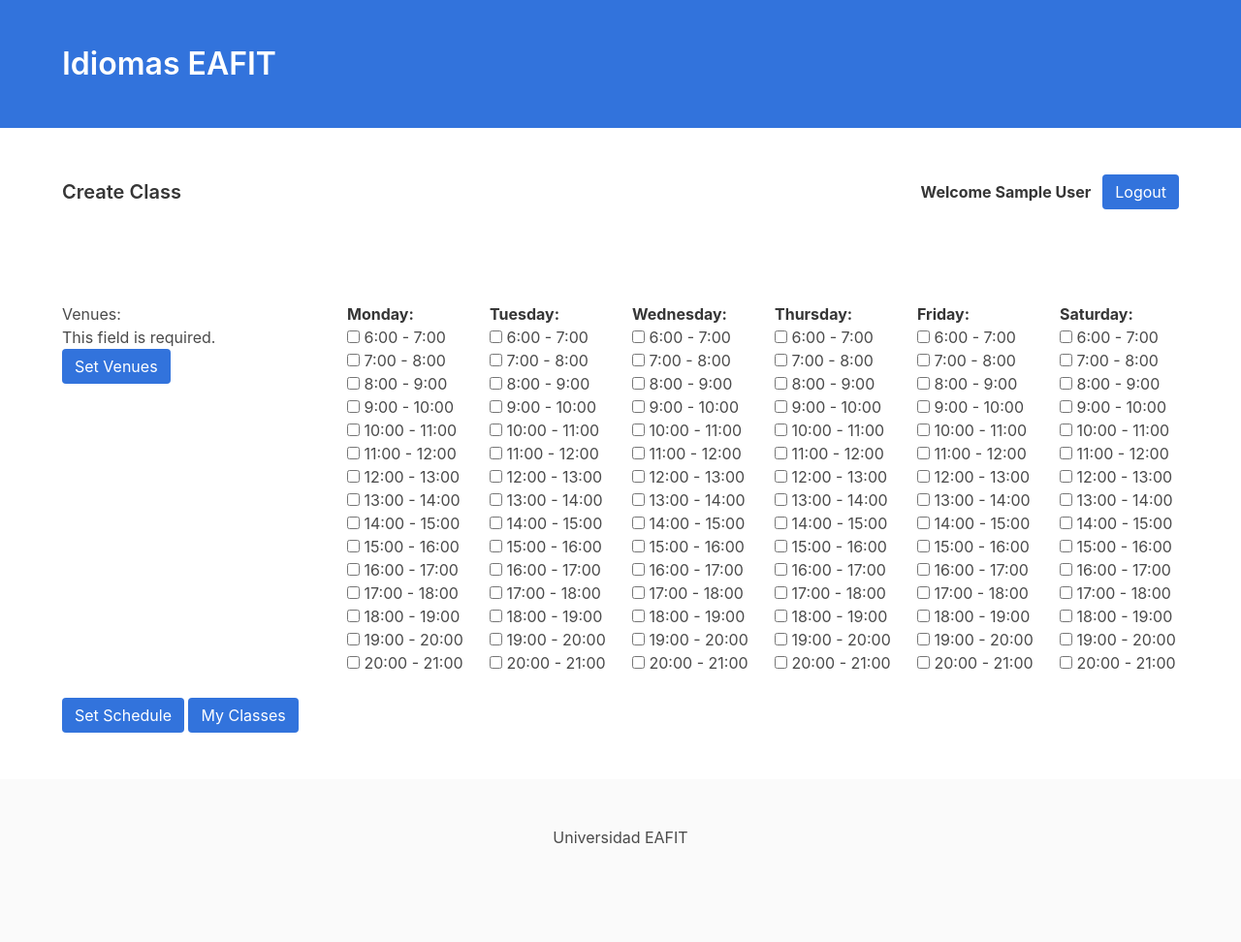
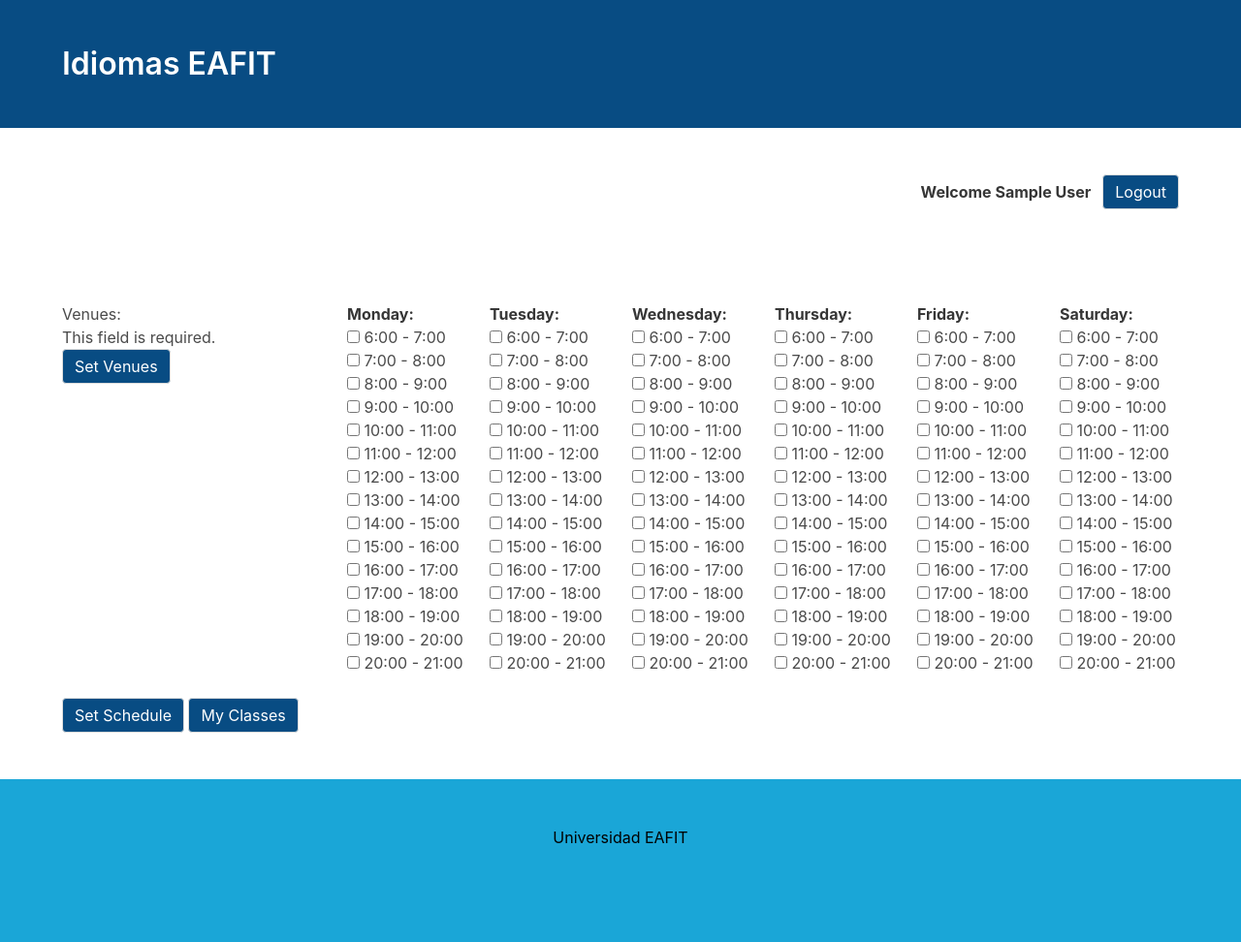
Before and after one commit to cgavir29/viper, a Django app: page /teacher/ in a window 1280 px wide. Shown: the whole page at 97% size. Run offline with Django 3.2, Linux system fonts and the light colour scheme; the visitor is signed in with stand-in values (Sample User, id 1); data that the repository does not hold is empty.

Commit message:
Mejoras al diseno de la pagina e identidad de marca

```diff
--- /dev/null
+++ b/python/viperEAFIT/static/css/base.css
@@ -0,0 +1,25 @@
+section.eafit {
+    background-color:  rgb(8, 76, 131);
+}
+
+h1.eafit {
+    color: white;
+}
+
+button.eafit {
+    background-color: rgb(8, 76, 131);
+    color: white;
+}
+
+a.button.eafit {
+    background-color: rgb(8, 76, 131);
+    color: white;
+}
+
+footer.eafit {
+    background-color: rgb(26, 166, 215)
+}
+
+footer p {
+    color: black;
+}
--- a/python/viperEAFIT/templates/academics/class_form.html
+++ b/python/viperEAFIT/templates/academics/class_form.html
@@ -13,7 +13,7 @@
                 {% csrf_token %}
                 {{ form | bulma }}
                 <div class="field">
-                    <button type="submit" class="button is-link">Create</button>
+                    <button type="submit" class="button eafit">Create</button>
                     <a href="{% url 'accounts:coordinator' %}" class="button">Cancel</a>
                 </div>
             </form>
--- a/python/viperEAFIT/templates/accounts/coordinator.html
+++ b/python/viperEAFIT/templates/accounts/coordinator.html
@@ -2,7 +2,7 @@
 
 {% block content %}
 <div class="container">
-    <a href="{% url 'academics:create_class' %}" class="button is-link">Crear Clase</a>
+    <a href="{% url 'academics:create_class' %}" class="button eafit">Crear Clase</a>
 </div>
 
 {% endblock %}
--- a/python/viperEAFIT/templates/accounts/login.html
+++ b/python/viperEAFIT/templates/accounts/login.html
@@ -10,7 +10,7 @@
                 {% csrf_token %}
                 {{ form | bulma }}
                 <div class="field">
-                    <button type="submit" class="button is-link is-large is-fullwidth">Login</button>
+                    <button type="submit" class="button eafit is-large is-fullwidth">Login</button>
                 </div>
             </form>
         </div>
--- a/python/viperEAFIT/templates/accounts/teacher.html
+++ b/python/viperEAFIT/templates/accounts/teacher.html
@@ -9,7 +9,7 @@
             <div class="column is-one-quarter">
                 <form action="." method="POST">
                     {{ venues_form | bulma }}
-                    <a class="button is-link">Set Venues</a>
+                    <a class="button eafit">Set Venues</a>
                 </form>
             </div>
             <!-- Column Form :3 -->
@@ -19,8 +19,8 @@
                 </div>
             {% endfor %}
         </div>
-        <a class="button is-link is-right">Set Schedule</a>
-        <a href="{% url 'accounts:class_list' %}" class="button is-link">My Classes</a>
+        <a class="button eafit is-right">Set Schedule</a>
+        <a href="{% url 'accounts:class_list' %}" class="button eafit">My Classes</a>
     </div>
 </section>
 
--- a/python/viperEAFIT/templates/base.html
+++ b/python/viperEAFIT/templates/base.html
@@ -12,6 +12,8 @@
     <link rel="stylesheet" href="{% static 'css/bulma.css' %}">
     <!-- Load FontAwesome(icos) css-->
     <link rel="stylesheet" href="{% static 'css/all.css' %}">
+    <!-- Own Style Sheet -->
+    <link rel="stylesheet" href="{% static 'css/base.css' %}">
     <!-- JavaScript jQuery -->
     <script src=" {% static 'js/jquery-3.3.1.min.js' %} "></script>
 
@@ -20,10 +22,10 @@
 
 <body>
     <!-- Top Bar -->
-    <section class="hero is-link">
+    <section class="hero eafit">
         <div class="hero-body">
             <div class="container">
-                <h1 class="title">Idiomas EAFIT</h1>
+                <h1 class="title eafit">Idiomas EAFIT</h1>
             </div>
         </div>
     </section>
--- a/python/viperEAFIT/templates/partials/_footer.html
+++ b/python/viperEAFIT/templates/partials/_footer.html
@@ -1,4 +1,4 @@
-<footer class="footer">
+<footer class="footer eafit">
     <div class="content has-text-centered">
         <p>Universidad EAFIT</p>
     </div>
--- a/python/viperEAFIT/templates/partials/_navbar.html
+++ b/python/viperEAFIT/templates/partials/_navbar.html
@@ -5,13 +5,13 @@
             <!-- Left side -->
             <div class="level-left">
                 <div class="level-item">
-                    <!-- <h1 class="subtitle"><strong>Viper Dashboard</strong></h1> -->
                     <h1 class="subtitle"><strong>
-                            {% if 'coordinator' in request.path %}
-                            Viper Dashboard
-                            {% else %}
-                            Create Class
-                            {% endif %}
+                        {% if user.user_type == 'TC' %}
+                            Teacher Dashboard
+                        {% elif user.user_type == 'CO' %}
+                            Coordinator Dashboard
+                        {% endif %}
+
                         </strong></h1>
                 </div>
             </div>
@@ -22,7 +22,7 @@
                         Welcome {{ user.first_name }} {{ user.last_name }}
                     </strong>
                 </p>
-                <a class="button is-link" href="{% url 'accounts:logout' %}">Logout</a>
+                <a class="button eafit" href="{% url 'accounts:logout' %}">Logout</a>
             </div>
         </nav>
     </div>
```
